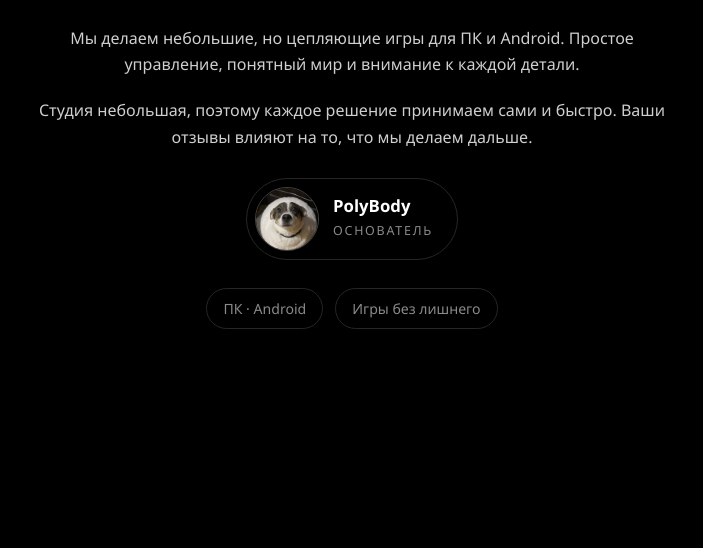
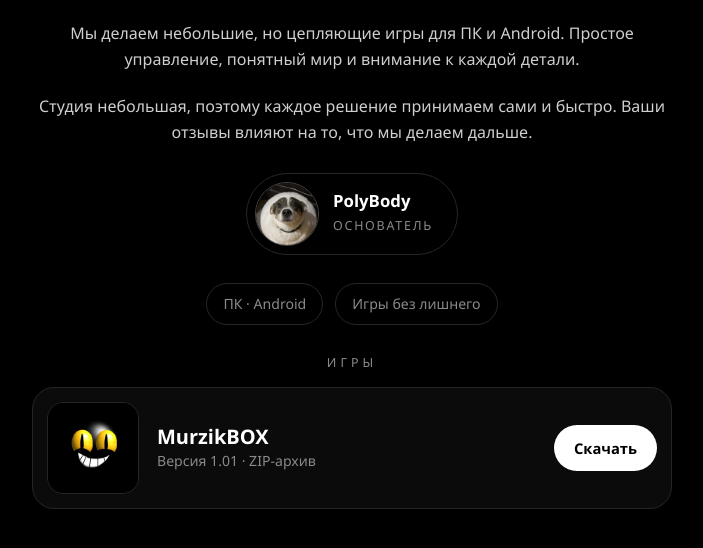
Before and after one commit to PolyBody/SimplyCreation, a plain HTML site: page index.html in a window 1280 px wide. Shown: the part 418-966 px from the top of the page, without its empty margins (288-991 px from the left). Before the commit the page ends 800 px from the top, so only its background shows below. Drawn offline with Linux system fonts and the light colour scheme.

Commit message:
Add files via upload

```diff
--- a/index.html
+++ b/index.html
@@ -23,6 +23,18 @@ h1{font-size:clamp(2rem,5vw,3.2rem);font-weight:800;letter-spacing:-.02em;line-h
 .founder span{font-size:.78rem;color:var(--dim);letter-spacing:.14em;text-transform:uppercase}
 .facts{display:flex;gap:12px;flex-wrap:wrap;justify-content:center;animation:fadeUp .9s var(--ease) 1s both}
 .fact{border:1px solid var(--line);border-radius:999px;padding:8px 16px;font-size:.88rem;color:var(--dim)}
+.games{width:100%;display:flex;flex-direction:column;gap:14px;animation:fadeUp .9s var(--ease) 1.15s both}
+.label{font-size:.78rem;letter-spacing:.32em;text-transform:uppercase;color:var(--dim)}
+.game{display:flex;align-items:center;gap:18px;text-align:left;border:1px solid var(--line);border-radius:22px;padding:14px;background:#0b0b0b;transition:border-color .3s,transform .3s var(--ease)}
+.game:hover{border-color:#555;transform:translateY(-3px)}
+.game img{width:92px;height:92px;border-radius:16px;object-fit:cover;border:1px solid var(--line);flex:none}
+.game .info{flex:1;min-width:0}
+.game h3{font-size:1.25rem;line-height:1.2}
+.game p{color:var(--dim);font-size:.88rem}
+.btn{display:inline-flex;align-items:center;gap:8px;padding:11px 20px;border-radius:999px;background:var(--fg);color:#000;text-decoration:none;font-weight:700;font-size:.92rem;white-space:nowrap;transition:background .25s,transform .25s var(--ease)}
+.btn:hover{background:#d9d9d9;transform:translateY(-2px)}
+.btn:focus-visible{outline:2px solid var(--fg);outline-offset:3px}
+@media (max-width:520px){.game{flex-wrap:wrap}.game .btn{width:100%;justify-content:center}}
 @keyframes logoIn{from{opacity:0;transform:scale(.7) rotate(-6deg);filter:blur(10px)}to{opacity:1;transform:none}}
 @keyframes float{50%{transform:translateY(-10px)}}
 @keyframes fadeUp{from{opacity:0;transform:translateY(18px)}to{opacity:1;transform:none}}
@@ -46,6 +58,14 @@ h1{font-size:clamp(2rem,5vw,3.2rem);font-weight:800;letter-spacing:-.02em;line-h
     <span class="fact">ПК · Android</span>
     <span class="fact">Игры без лишнего</span>
   </div>
+  <section class="games" aria-label="Игры">
+    <p class="label">Игры</p>
+    <article class="game">
+      <img src="murzikbox.jpg" alt="Логотип игры MurzikBOX" width="92" height="92">
+      <div class="info"><h3>MurzikBOX</h3><p>Версия 1.01 · ZIP-архив</p></div>
+      <a class="btn" href="https://github.com/PolyBody/MurzikBOX/releases/download/MB/MB1.01.zip" rel="noopener">Скачать</a>
+    </article>
+  </section>
 </main>
 </body>
 </html>
```
Also changed, not shown: murzikbox.jpg (added).
